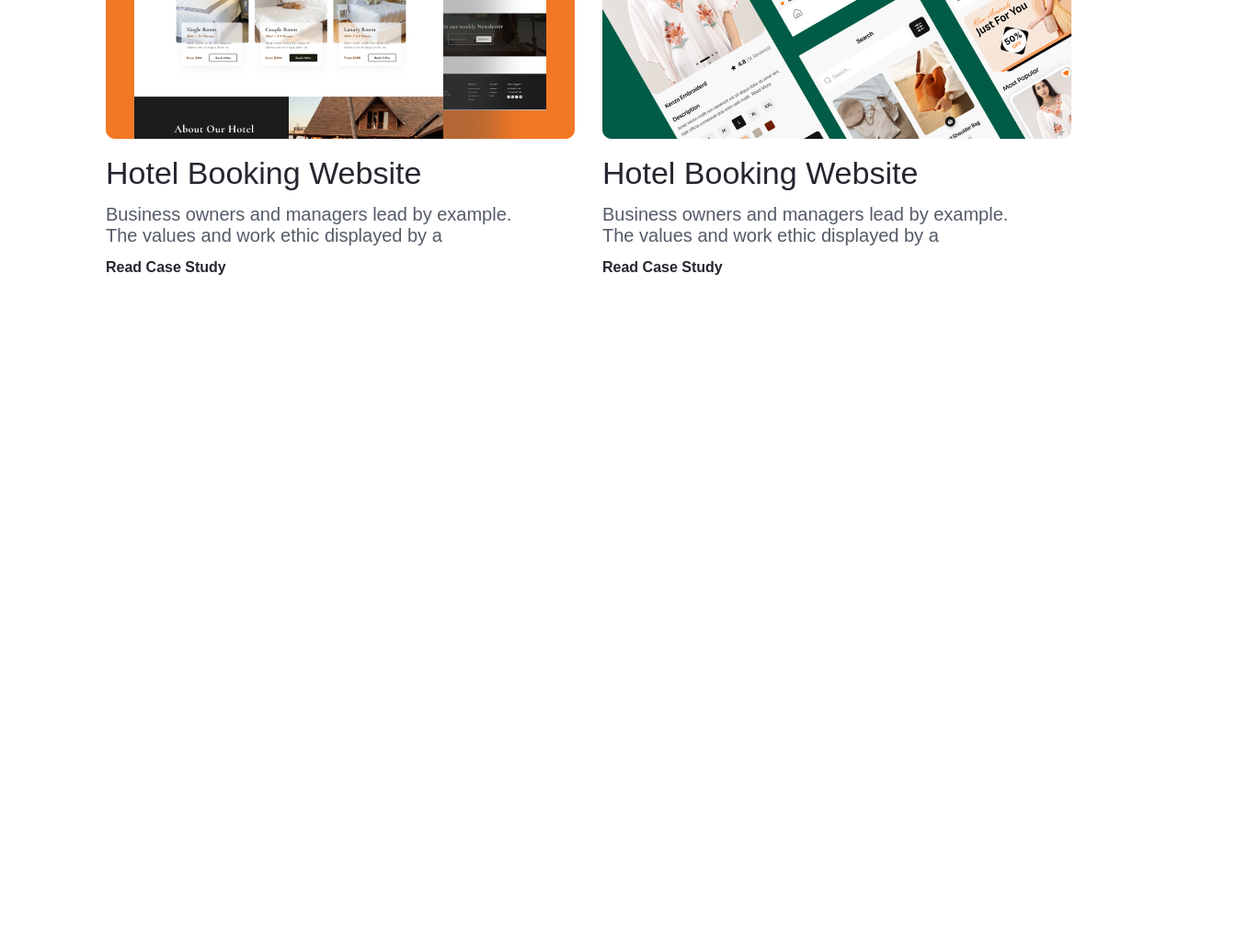
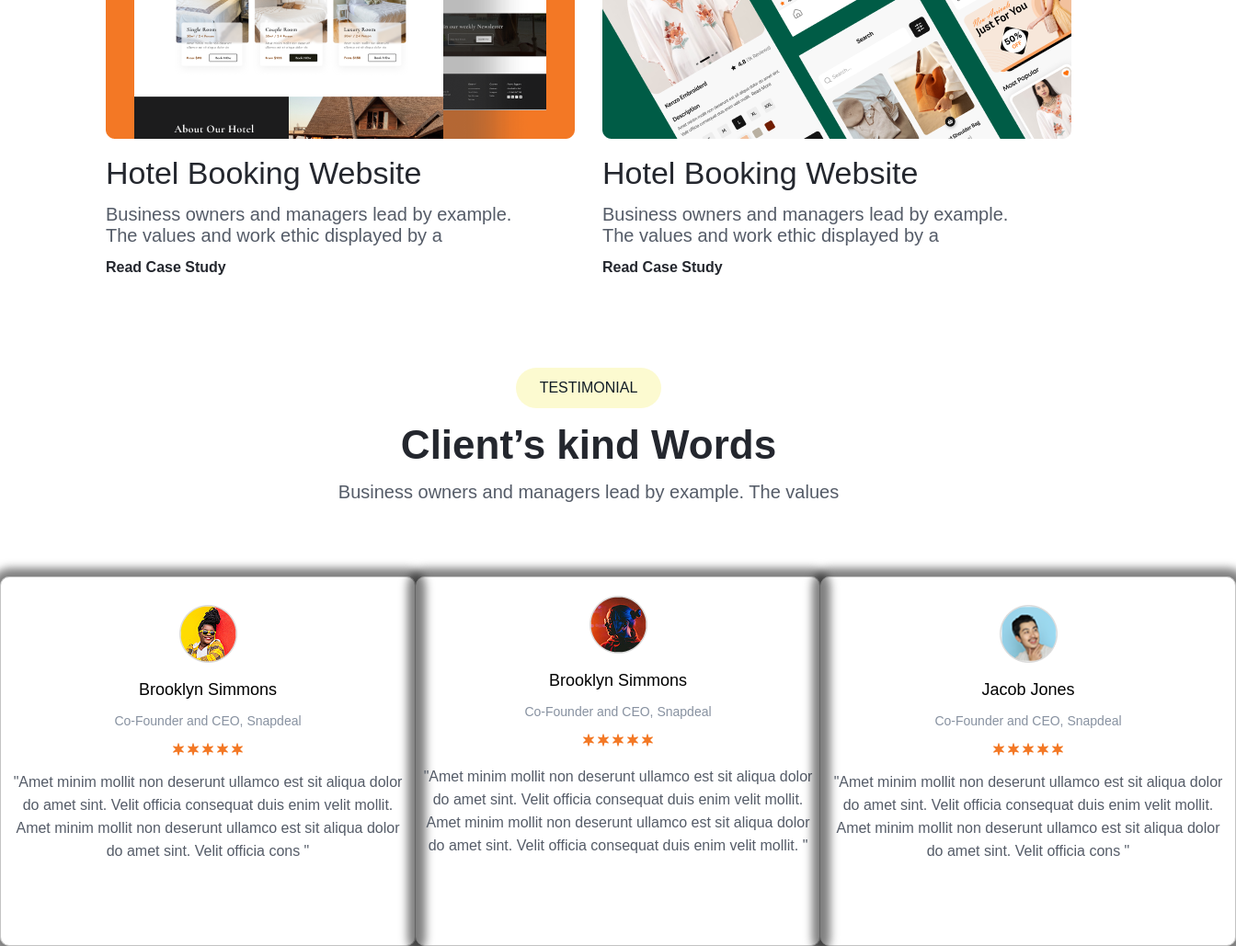
Before and after one commit to sodatovruslan/RiseCreative, a plain HTML site: page index.html in a window 1280 px wide. Shown: the part 4131-5160 px from the top of the page at 92% size, 1344 px wide, since content can reach past the window. Before the commit the page ends 4431 px from the top, so only its background shows below. Drawn offline with Linux system fonts and the light colour scheme.

Commit message:
create sectionfifth

```diff
--- a/index.html
+++ b/index.html
@@ -227,6 +227,53 @@ Resources</p>
 			</div>
 			</div>
 		</section>
+		<section class='sectionFive'>
+			<div class='Marjin'>
+			<button class='butour'>TESTIMONIAL</button>
+			<p class='pCreat'>Client’s kind Words</p>
+			<p class='pOwners'>Business owners and managers lead by example. The values </p>
+			</div>
+			<div class='FifthChild'>
+				<div class='Divborder'>
+					<div class='Tetbot'>
+						<div>
+					<img src="./Ellipse 378.png" alt="">
+					</div>
+					<p class='pBrooklyn'>Brooklyn Simmons</p>
+					<p class='pCo'>Co-Founder and CEO, Snapdeal</p>
+					<img src="./Frame 33.png" alt="">
+					<p class='pAmet'>"Amet minim mollit non deserunt ullamco est sit aliqua dolor do amet sint. Velit officia consequat duis enim velit mollit. Amet minim mollit non deserunt ullamco est sit aliqua dolor do amet sint. Velit officia cons "</p>
+					</div>
+				</div>
+				<div class='Divborder2'>
+					<div class='Tetbot'>
+					<div>
+				<img src="./Ellipse 378 (1).png" alt="">
+				</div>
+				<p class='pBrooklyn'>Brooklyn Simmons</p>
+					<p class='pCo'>Co-Founder and CEO, Snapdeal</p>
+					<div>
+					<img src="./Frame 33.png" alt="">
+					</div>
+					<p class='pAmet'> "Amet minim mollit non deserunt ullamco est sit aliqua dolor do amet sint. Velit officia consequat duis enim velit mollit. Amet minim mollit non deserunt ullamco est sit aliqua dolor do amet sint. Velit officia consequat duis enim velit mollit. "</p>
+			</div>
+			</div>
+			<div class='Divborder'>
+					<div class='Tetbot'>
+						<div>
+					<img src="./Ellipse 378 (2).png" alt="">
+					</div>
+					<p class='pBrooklyn'>Jacob Jones</p>
+					<p class='pCo'>Co-Founder and CEO, Snapdeal</p>
+					<img src="./Frame 33.png" alt="">
+					<p class='pAmet'>"Amet minim mollit non deserunt ullamco est sit aliqua dolor do amet sint. Velit officia consequat duis enim velit mollit. Amet minim mollit non deserunt ullamco est sit aliqua dolor do amet sint. Velit officia cons "</p>
+					</div>
+				</div>
+			</div>
+
+		</section>
+
+
 	</main>
 </body>
 </html>
--- a/style.css
+++ b/style.css
@@ -324,3 +324,52 @@ margin-left: 100px;
 .sectionfour{
 	margin-top: 200px;
 }
+.pBrooklyn{
+	font-size: 18px;
+	font-weight: 500;
+	color: #000000;
+}
+.pCo{
+	font-size: 14px;
+	font-weight: 500;
+	color:#8791A0 ;
+}
+.pAmet{
+	font-size: 16зч;
+	font-weight: 500;
+	color: #555C68;
+	width: 438px;
+	line-height: 34px;
+	line-height: 25px;
+}
+.Divborder{
+	border: 1px solid rgba(128, 128, 128, 0.469);
+	width: 430px;
+	border-radius: 10px;
+	padding: 10px;
+	box-shadow: 1px 1px 10px 10px rgba(0, 0, 0, 0.501);
+}
+.Tetbot{
+	display: flex;
+	flex-direction: column;
+	align-items: center;
+text-align: center;
+margin-top: 20px;
+gap: 15px;
+}
+.FifthChild{
+	display: flex;
+	justify-content: space-between;
+	margin-top: 80px;
+}
+.Divborder2{
+	border: 1px solid rgba(128, 128, 128, 0.469);
+	width: 530px;
+	height: 400px;
+	border-radius: 10px;
+	box-shadow: 1px 1px 10px 10px rgba(0, 0, 0, 0.501);
+
+}
+.sectionFive{
+	margin-top: 100px;
+}
```
Also changed, not shown: Ellipse 378 (1).png (added), Ellipse 378 (2).png (added), Ellipse 378.png (added), Frame 33.png (added).
